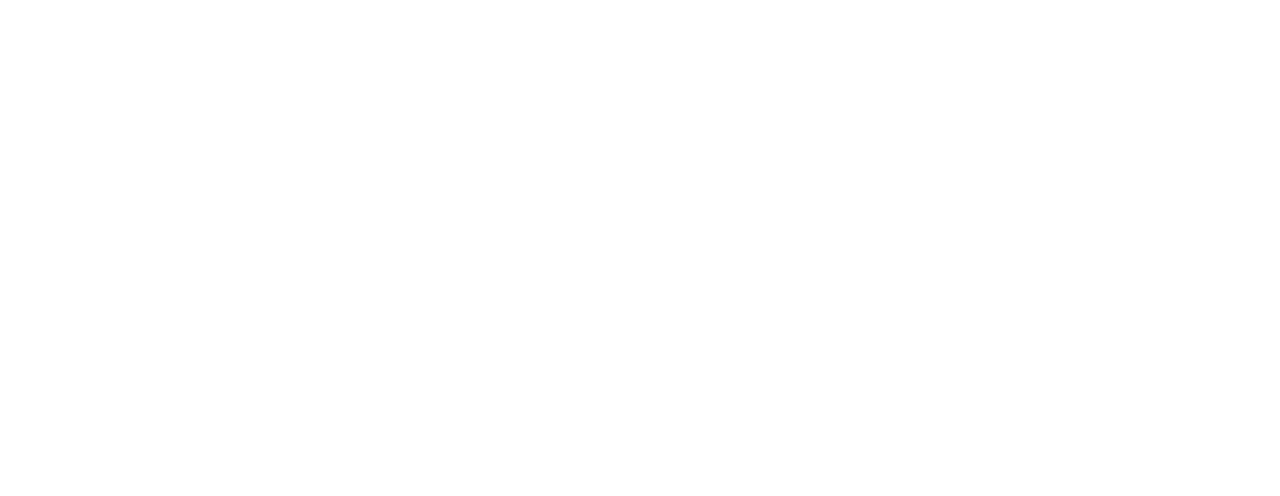
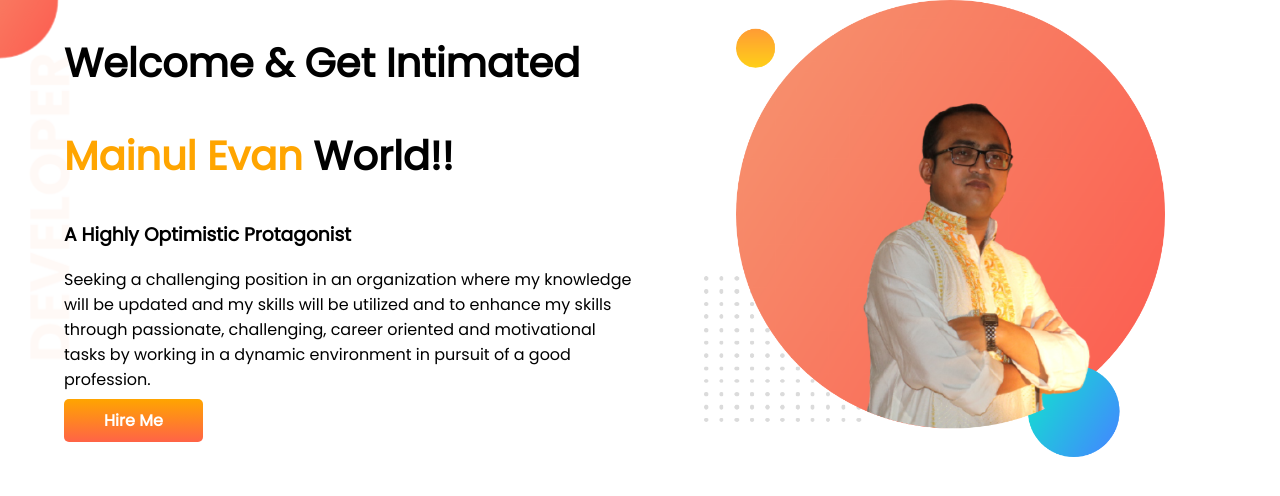
Before and after one commit to MainulEvan/developer-portfolio, a plain HTML site: page index.html in a window 1280 px wide. Drawn offline with Linux system fonts and the light colour scheme.

Commit message:
top-banner added

```diff
--- a/index.html
+++ b/index.html
@@ -1,13 +1,32 @@
 <!DOCTYPE html>
 <html lang="en">
+
 <head>
     <meta charset="UTF-8">
     <meta http-equiv="X-UA-Compatible" content="IE=edge">
     <meta name="viewport" content="width=device-width, initial-scale=1.0">
     <title>My New Portfolio</title>
+    <link rel="preconnect" href="https://fonts.googleapis.com">
+    <link rel="preconnect" href="https://fonts.gstatic.com" crossorigin>
+    <link href="https://fonts.googleapis.com/css2?family=Poppins&display=swap" rel="stylesheet">
     <link rel="stylesheet" href="style.css">
 </head>
+
 <body>
+    <section class="top-banner">
+        <div class="half-width">
+            <h1>Welcome & Get Intimated</h1>
+            <h1><span class="orange-color">Mainul Evan</span> World!!</h1>
+            <h3>A Highly Optimistic Protagonist</h3>
+            <p>Seeking a challenging position in an organization where my knowledge will be updated and my skills will
+                be utilized and to enhance my skills through passionate, challenging, career oriented and motivational
+                tasks by working in a dynamic environment in pursuit of a good profession.</p>
+            <a class="button" target="blank" href="https://www.google.com">Hire Me</a>
+        </div>
+        <div class="half-width">
+            <img src="images/evan-picture.png">
+        </div>
+    </section>
+</body>
 
-</body>
 </html>
--- a/style.css
+++ b/style.css
@@ -0,0 +1,32 @@
+body{
+    font-family: 'Poppins', sans-serif;
+    margin:0%
+}
+h1{
+    font-size: 40px;
+}
+.orange-color{
+    color:orange
+}
+section{
+    display:flex;
+}
+.half-width{
+    width:50%;
+    padding-left: 5%;
+}
+.half-width img{
+    width:80%;
+}
+.button{
+    text-decoration: none;
+    background-image: linear-gradient(orange, tomato);
+    color:white;
+    font-weight: 700;
+    padding: 10px 40px;
+    border-radius: 5px;
+}
+.top-banner{
+    background-image: url(images/top-banner.png);
+    background-repeat: no-repeat;
+}
```
Also changed, not shown: images/dream-bg.png (added), images/evan-picture.png (added), images/exp-bg.png (added), images/jhankar.png (added), images/jhankar2.png (added), images/my-bg.png (added), images/my-bg2.png (added), images/top-banner.png (added), 7 other files.
